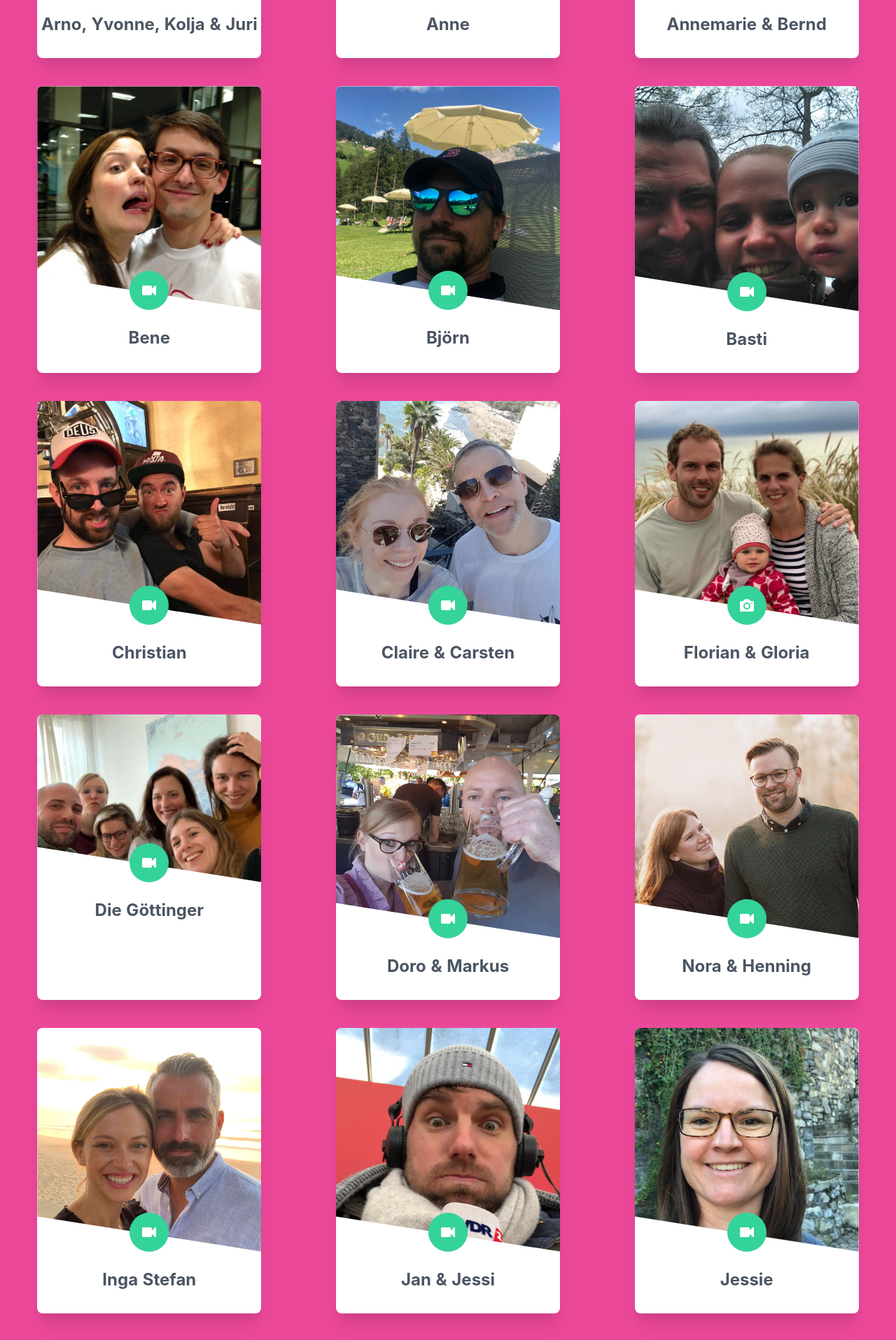
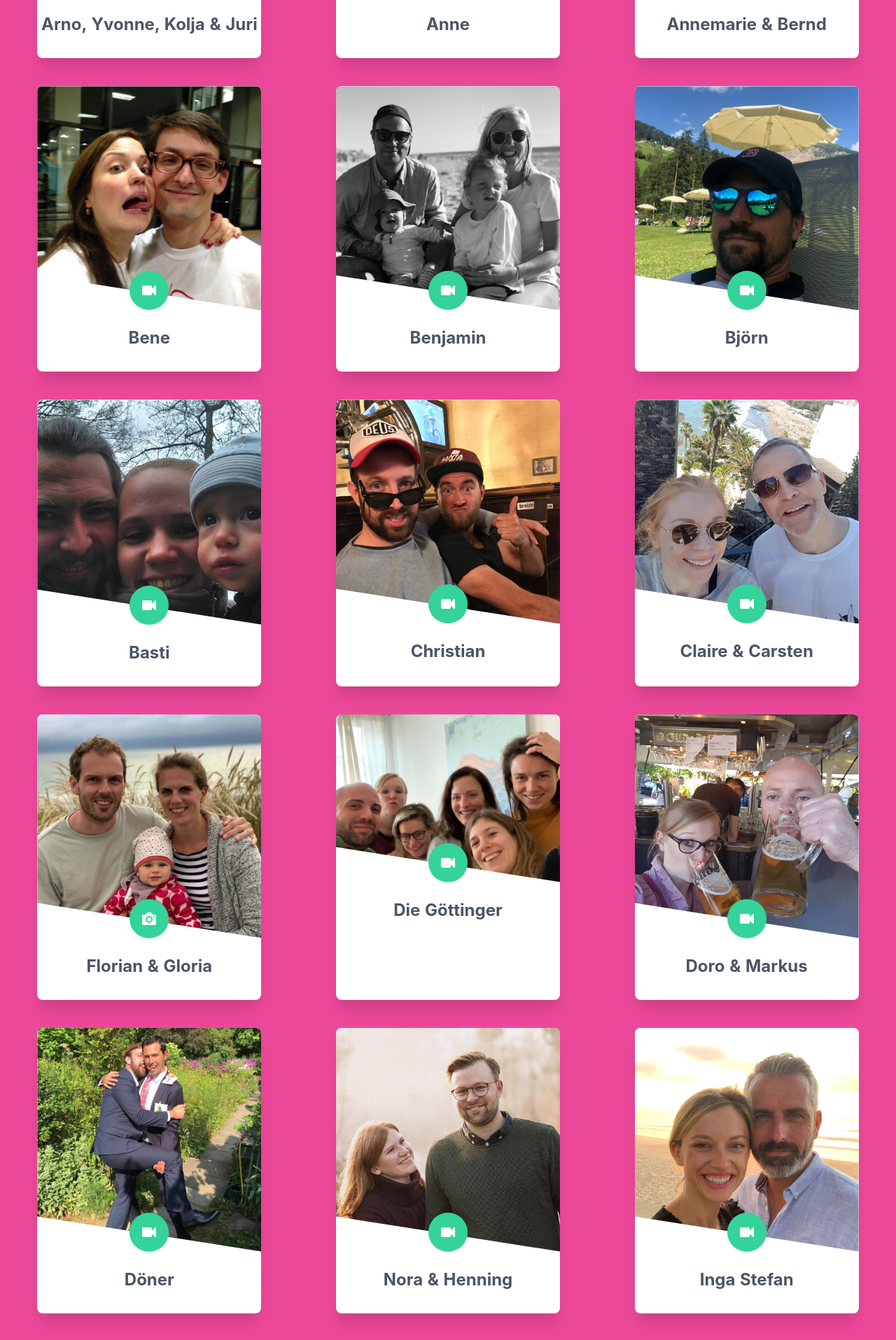
Before and after one commit to Surf-N-Code/nuxt-video-portfolio, a Nuxt app: page / in a window 1280 px wide. Shown: the part 520-2435 px from the top of the page at 70% size. Built offline with nearby package versions, Linux system fonts and the light colour scheme; a web font is replaced by a local one.

Commit message:
Add missing people

```diff
--- a/pages/index.vue
+++ b/pages/index.vue
@@ -49,6 +49,11 @@ export default {
           videoUrl: 'https://diltheymedia.com/pingu-roar/Video_Bene.mp4',
         },
         {
+          name: 'Benjamin',
+          imageSrc: 'benni.jpg',
+          videoUrl: 'https://diltheymedia.com/pingu-roar/Video_Benjamin.mp4',
+        },
+        {
           name: 'Björn',
           imageSrc: 'bjoern.jpg',
           videoUrl: 'https://diltheymedia.com/pingu-roar/Video_Bjoern.mp4',
@@ -84,6 +89,11 @@ export default {
           name: 'Doro & Markus',
           imageSrc: 'doro-markus.jpg',
           videoUrl: 'https://diltheymedia.com/pingu-roar/Video_Doro_Markus.mp4',
+        },
+        {
+          name: 'Döner',
+          imageSrc: 'doener.jpg',
+          videoUrl: 'https://diltheymedia.com/pingu-roar/Video_Doener.mp4',
         },
         {
           name: 'Nora & Henning',
@@ -124,6 +134,11 @@ export default {
           name: 'Julia',
           imageSrc: 'julia.jpg',
           videoUrl: 'https://diltheymedia.com/pingu-roar/Video_Julia.mp4',
+        },
+        {
+          name: 'Ina & Robert',
+          imageSrc: 'silke-robert.jpg',
+          videoUrl: 'https://diltheymedia.com/pingu-roar/Video_Ina-Robert.mp4',
         },
         {
           name: 'Nicole & Kandzi',
```
Also changed, not shown: assets/img/doener.jpg (added), assets/img/silke-robert.jpg (added).
